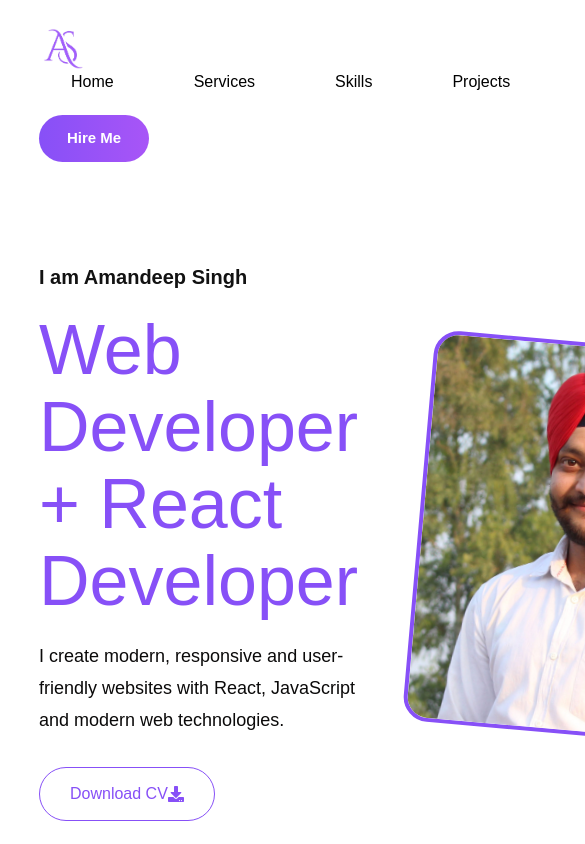
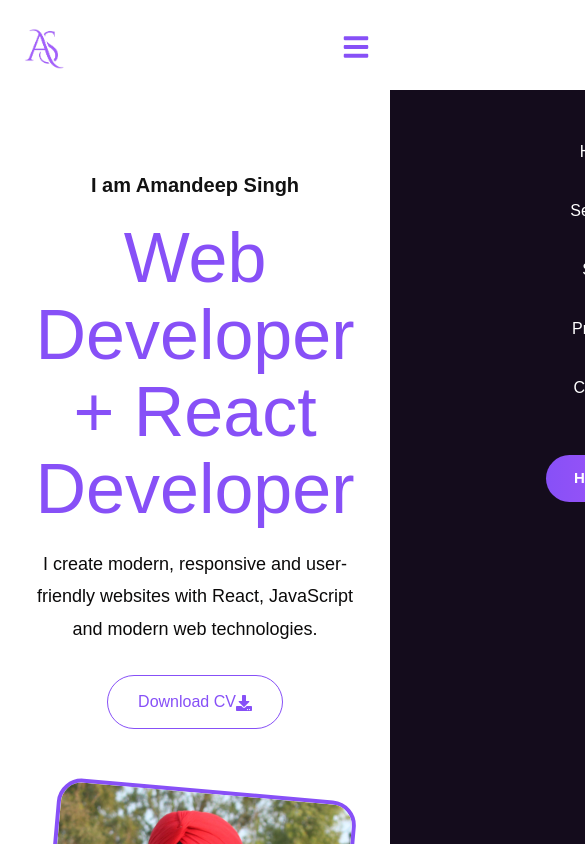
Before and after one commit to dev-deepaman/portfolio-amandeep, a React app: page / in a window 390 px wide. Shown: the top 844 px of the page, 585 px wide, since content can reach past the window. Built offline with nearby package versions, Linux system fonts and the light colour scheme; the HTML template or start-up script is replaced by a standard one.

Commit message:
UI changes

```diff
--- a/src/components/Navbar.jsx
+++ b/src/components/Navbar.jsx
@@ -1,20 +1,46 @@
+import { useEffect, useState } from "react";
 import logo from "../assets/logo-light.png";
 import { menuItems } from "../data/menu";
+import { FaBars, FaTimes } from "react-icons/fa";
 
 function Navbar() {
+  const [isOpen, setIsOpen] = useState(false);
+
+  useEffect(() => {
+    document.body.style.overflow = isOpen ? "hidden" : "auto";
+  }, [isOpen]);
   return (
     <nav className="navbar">
       <img src={logo} alt="logo" className="logo" />
 
-      <ul className="nav-links">
+      <ul className={`nav-links ${isOpen ? "active" : ""}`}>
         {menuItems.map((item) => (
           <li key={item.name}>
-            <a href={item.link}>{item.name}</a>
+            <a
+              href={item.link}
+              onClick={(e) => {
+                e.preventDefault();
+
+                setIsOpen(false);
+
+                setTimeout(() => {
+                  document.querySelector(item.link)?.scrollIntoView({
+                    behavior: "smooth",
+                  });
+                }, 300);
+              }}
+            >
+              {item.name}
+            </a>
           </li>
         ))}
+        <button className="hire-btn mobile-hire-btn">Hire Me</button>
       </ul>
 
-      <button className="hire-btn">Hire Me</button>
+      <button className="menu-btn" onClick={() => setIsOpen(!isOpen)}>
+        {isOpen ? <FaTimes /> : <FaBars />}
+      </button>
+      <button className="hire-btn desktop-hire-btn">Hire Me</button>
     </nav>
   );
 }
--- a/src/data/skills.js
+++ b/src/data/skills.js
@@ -3,12 +3,9 @@ import {
   FaCss3Alt,
   FaJs,
   FaReact,
-  FaGitAlt,
   FaGithub,
   FaBootstrap,
 } from "react-icons/fa";
-
-import { MdDevices } from "react-icons/md";
 
 export const skills = [
   {
@@ -31,20 +28,11 @@ export const skills = [
     percentage: "85%",
     icon: FaReact,
   },
-  {
-    name: "Git",
-    percentage: "80%",
-    icon: FaGitAlt,
-  },
+
   {
     name: "GitHub",
     percentage: "85%",
     icon: FaGithub,
-  },
-  {
-    name: "Responsive Design",
-    percentage: "90%",
-    icon: MdDevices,
   },
   {
     name: "Bootstrap",
--- a/src/styles/main.css
+++ b/src/styles/main.css
@@ -192,6 +192,13 @@ body {
 
 .hire-btn:hover {
   transform: translateY(-3px);
+}
+.menu-btn {
+  display: none;
+}
+
+.mobile-hire-btn {
+  display: none;
 }
 
 .stats {
@@ -786,6 +793,7 @@ body {
 
   color: #120b26;
 }
+
 @media (max-width: 992px) {
   .resume {
     grid-template-columns: 1fr;
@@ -812,6 +820,19 @@ body {
 }
 
 @media (max-width: 768px) {
+  .hero-content {
+    flex-direction: column;
+    text-align: center;
+  }
+  .hero-buttons {
+    justify-content: center;
+  }
+  .hero-image img {
+    width: 300px;
+  }
+  .stats {
+    grid-template-columns: repeat(2, 1fr);
+  }
   .service-item {
     grid-template-columns: 1fr;
     gap: 20px;
@@ -836,4 +857,51 @@ body {
   .portfolio-header h2 {
     font-size: 40px;
   }
+  .navbar {
+    padding: 20px;
+  }
+
+  .menu-btn {
+    display: block;
+    background: transparent;
+    border: none;
+    font-size: 28px;
+    cursor: pointer;
+    z-index: 1001;
+  }
+  .menu-btn svg {
+    color: #8750f7;
+  }
+
+  .desktop-hire-btn {
+    display: none;
+  }
+
+  .nav-links {
+    position: fixed;
+    top: 90px;
+    right: -100%;
+    width: 100%;
+    height: 100vh;
+    background: #140c1c;
+    flex-direction: column;
+    justify-content: start;
+    align-items: center;
+    gap: 30px;
+    transition: right 0.4s ease;
+    z-index: 1000;
+    padding-top: 50px;
+  }
+
+  .nav-links a {
+    color: #ffffff;
+  }
+  .nav-links.active {
+    right: 0;
+  }
+
+  .mobile-hire-btn {
+    display: block;
+    margin-top: 20px;
+  }
 }
```
